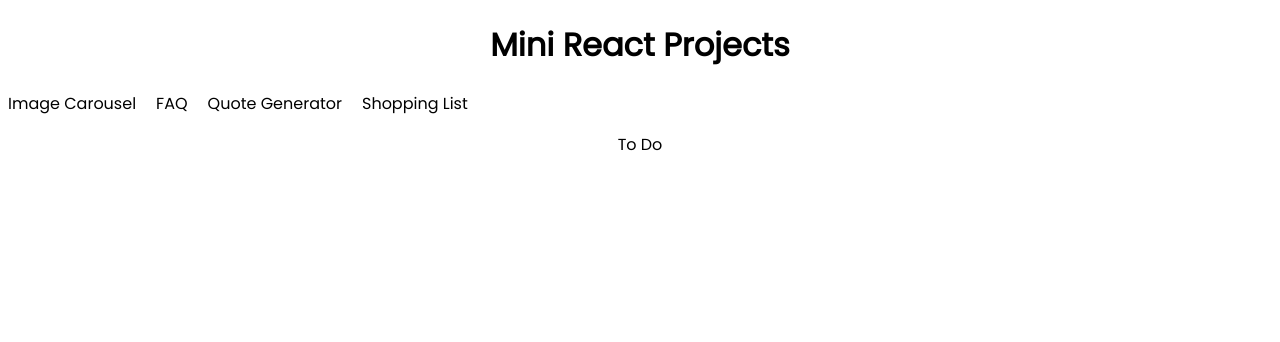
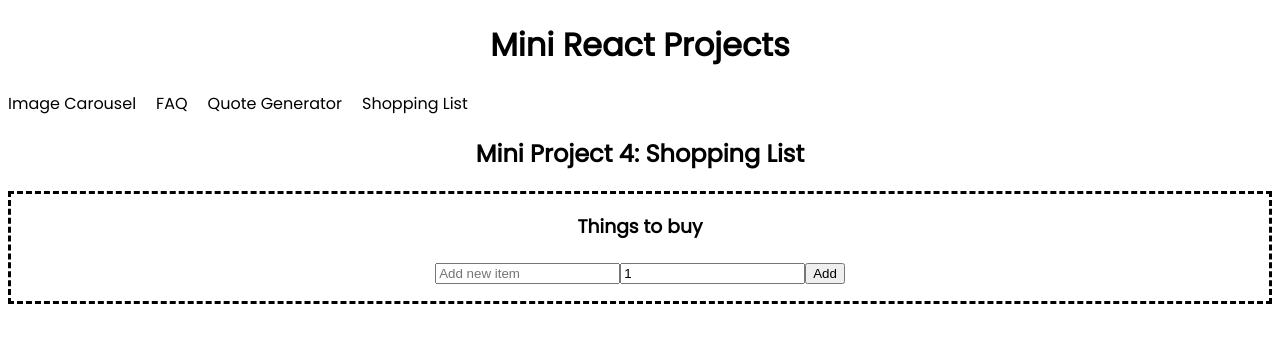
Before and after one commit to andredecarli/react-mini-projects, a React (Vite) app: page / in a window 1280 px wide. Both pictures are taken after a click on the item "Shopping List". Shown: the top 342 px of the page. Built offline with nearby package versions, Linux system fonts and the light colour scheme.

Commit message:
implement ShoppingList component

```diff
--- a/src/components/ShoppingList/ShoppingList.css
+++ b/src/components/ShoppingList/ShoppingList.css
@@ -0,0 +1,11 @@
+.shopping-list {
+  border: 3px dashed black;
+}
+
+.shopping-list ul {
+  padding: 0;
+}
+
+.shopping-list li {
+  list-style-type: none;
+}
--- a/src/components/ShoppingList/ShoppingList.jsx
+++ b/src/components/ShoppingList/ShoppingList.jsx
@@ -1,5 +1,46 @@
+import { useState } from "react";
 import "./ShoppingList.css";
 
 export default function ShoppingList() {
-  return <p>To Do</p>
+  const [itemList, setItemList] = useState([]);
+
+  function addItem(event) {
+    event.preventDefault();
+    const form = event.target;
+    const itemName = form.item.value;
+    const itemAmount = form.amount.value;
+    const newItemList = [...itemList, {name: itemName, amount: itemAmount}];
+    setItemList(newItemList);
+  }
+
+  function removeItem(itemToRemove) {
+    const newItemList = itemList.filter((item) => item !== itemToRemove);
+    setItemList(newItemList);
+  }
+
+
+  return (
+    <>
+      <h2>Mini Project 4: Shopping List</h2>
+      <div className="shopping-list">
+        <h3>Things to buy</h3>
+        <form onSubmit={addItem}>
+          <input type="text" name="item" placeholder="Add new item" required />
+          <input type="number" name="amount" min="1" defaultValue="1" />
+          <button>Add</button>
+        </form>
+        <ul>
+          {itemList.map((item, index) => {
+            return <Item item={item} key={item.name + index} onDelete={removeItem} />
+          })}
+        </ul>
+      </div>
+    </>
+    )
 }
+
+function Item({item, onDelete}) {
+  return (
+    <li>{item.name} - {item.amount} <button onClick={() => onDelete(item)}>x</button></li>
+  )
+}
--- a/src/index.css
+++ b/src/index.css
@@ -5,17 +5,17 @@ html, body {
   text-align: center;
 }
 
-ul {
+nav ul {
   display: flex;
   padding: 0;
   gap: 20px;
 }
 
-li {
+nav li {
   list-style-type: none;
 }
 
-li:hover {
+nav li:hover {
   color: lightseagreen;
   text-decoration: underline;
   cursor: pointer;
```
